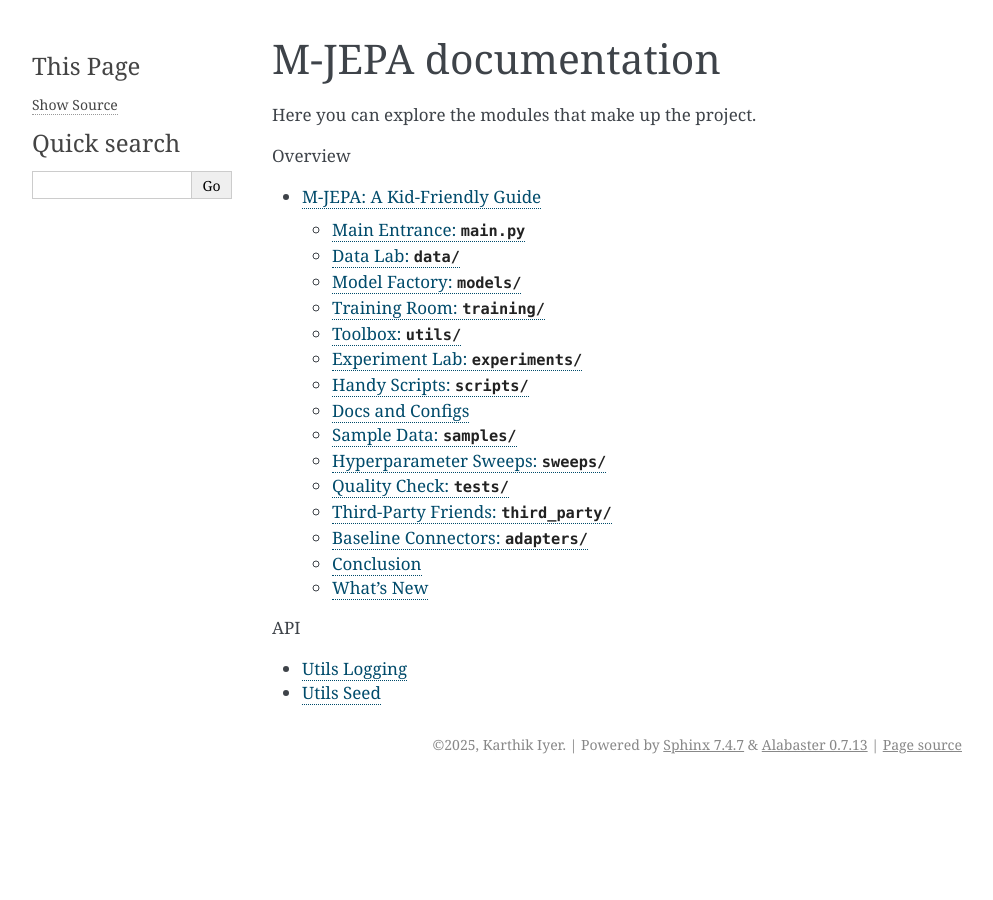
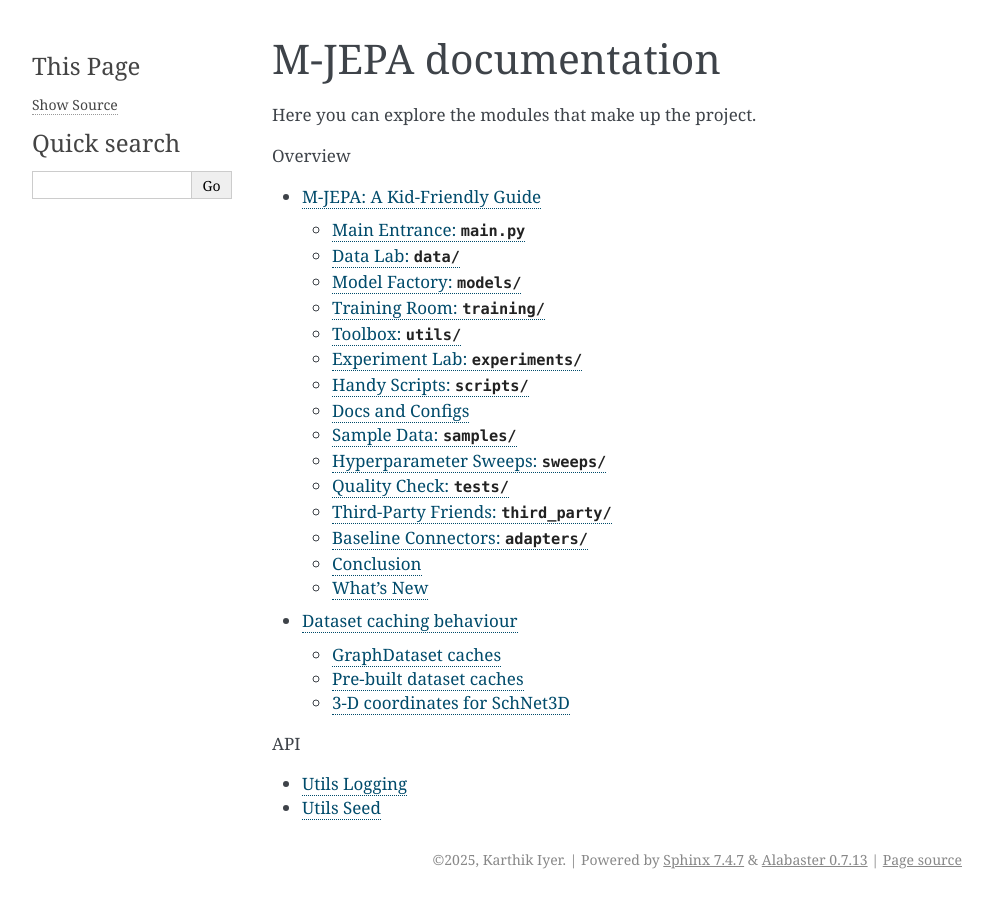
Before and after one commit to Kar488/M-JEPA, a Sphinx documentation site: the page built from docs/index.rst, in a window 1280 px wide. Shown: the whole page, without its empty margins (148-1141 px from the left). Built offline with Sphinx 7.4.7, drawn with Linux system fonts in a browser that asks for light colours; some of the changed lines change nothing that is shown.

Commit message:
Document dataset caching behaviour

```diff
--- /dev/null
+++ b/docs/dataset_caching.rst
@@ -0,0 +1,36 @@
+Dataset caching behaviour
+=========================
+
+This note summarises how cached molecular graphs are separated when the
+``add_3d`` flag is toggled and why SchNet3D always receives 3-D coordinates.
+
+GraphDataset caches
+-------------------
+
+``GraphDataset.from_parquet`` and ``GraphDataset.from_csv`` add the suffix
+``_3d0`` or ``_3d1`` to their cache filenames before writing ``.pkl`` files.
+This ensures that a cache created without coordinates is never reused when
+``add_3d=True`` and vice versa.【F:data/mdataset.py†L390-L483】
+
+When loading an entire directory, ``GraphDataset.from_directory`` stores each
+file in a dedicated subdirectory whose name already encodes the ``add_3d`` flag,
+so 2-D and 3-D corpora are separated even before the filename suffix is
+applied.【F:data/mdataset.py†L560-L629】
+
+Pre-built dataset caches
+------------------------
+
+The sweep runner can persist pre-built datasets to speed up repeated
+experiments.  The cache key hashed in ``scripts/commands/sweep_run.py`` includes
+``add_3d`` so a 2-D cache cannot satisfy a 3-D request.  When a miss occurs it
+rebuilds the dataset with the requested flag and stores the new
+result.【F:scripts/commands/sweep_run.py†L260-L399】
+
+3-D coordinates for SchNet3D
+----------------------------
+
+``GraphDataset.smiles_to_graph`` generates RDKit conformers when ``add_3d`` is
+true.  Successful embeddings append the ``(x, y, z)`` coordinates to the node
+features and store them in the ``pos`` field, so any consumer such as SchNet3D
+receives the expected geometry from both freshly built and cached
+datasets.【F:data/mdataset.py†L260-L355】
--- a/docs/index.rst
+++ b/docs/index.rst
@@ -13,6 +13,7 @@ Here you can explore the modules that make up the project.
    :caption: Overview
 
    kid_friendly_overview
+   dataset_caching
 
 .. toctree::
    :maxdepth: 2
```
